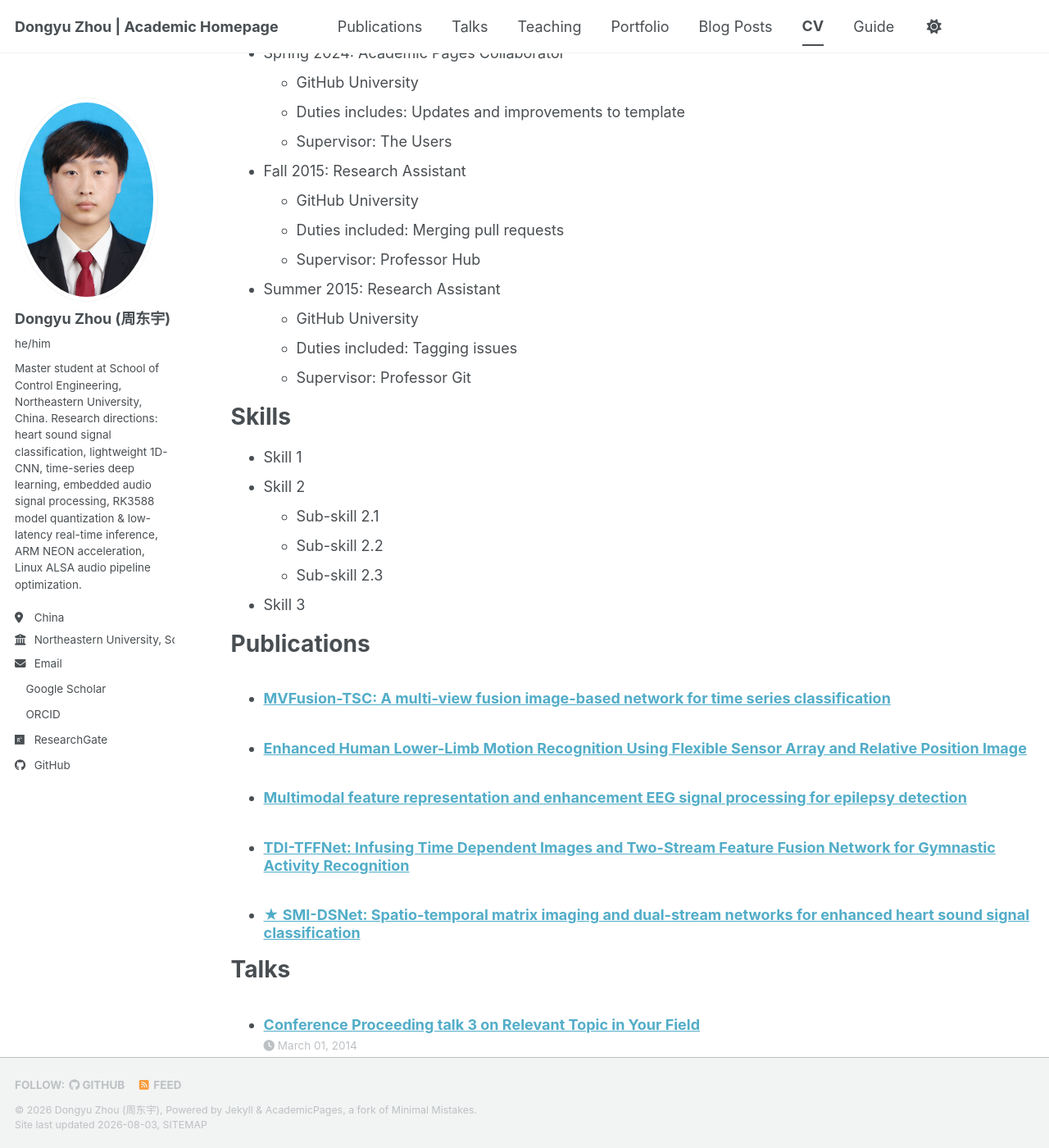
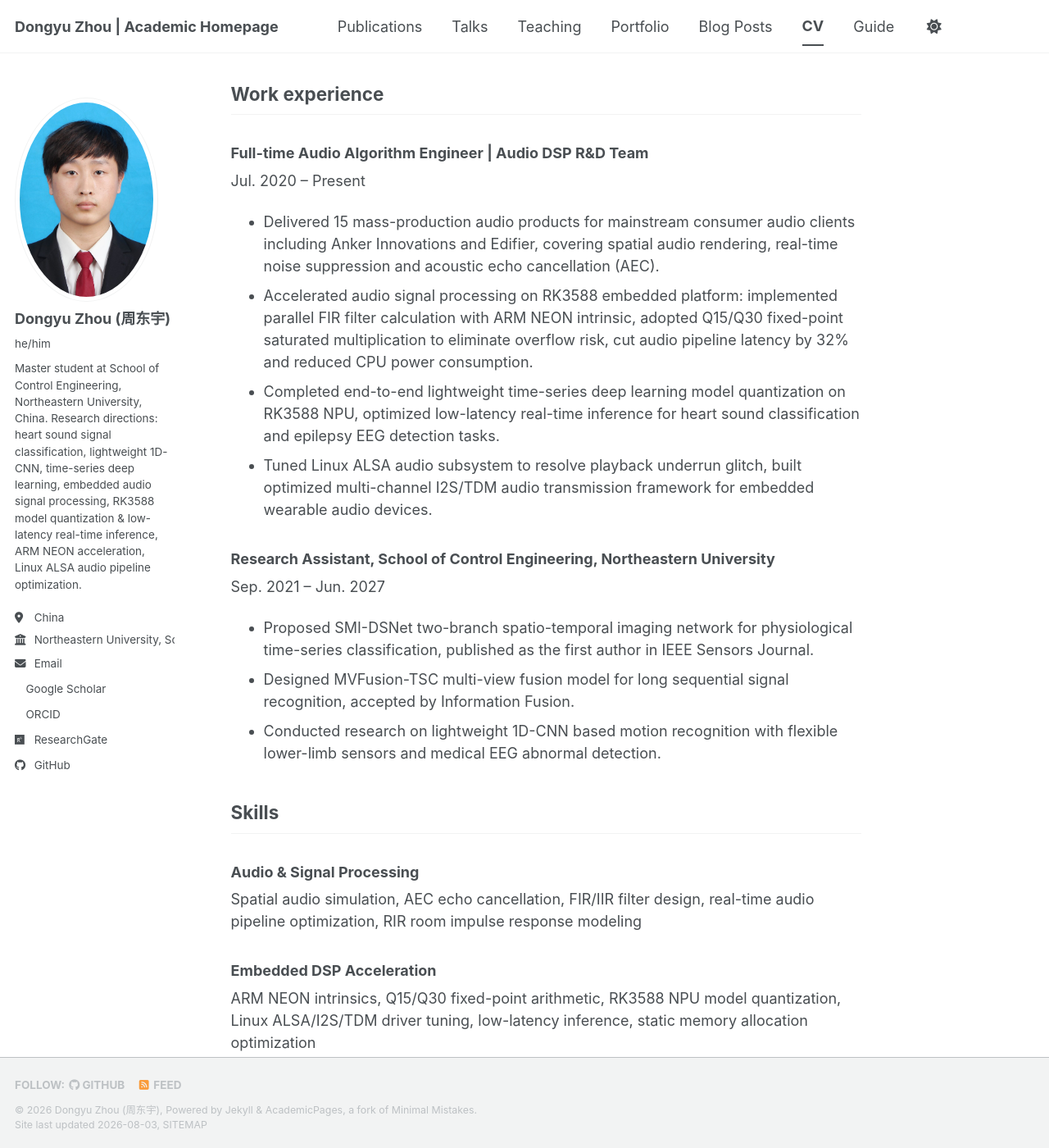
Before and after one commit to ZDY-zhoudongyu/ZDY-zhoudongyu.github.io, a Jekyll site: the page built from _pages/cv.md, in a window 1280 px wide and 1400 px high, scrolled down 313 px. Shown: the whole window at 82% size. Built offline with Jekyll 4.4.1, drawn with Linux system fonts in a browser that asks for light colours; our own code applies the rules of GitHub Pages for plain Markdown files; a style sheet for code colours, icons or effects is not loaded; some of the changed text lies outside the part shown.

Commit message:
Revise CV content and structure
Updated CV with education, work experience, skills, and publications sections.

```diff
--- a/_pages/cv.md
+++ b/_pages/cv.md
@@ -1,64 +1,32 @@
----
-layout: archive
-title: "CV"
-permalink: /cv/
-author_profile: true
-redirect_from:
-  - /resume
----
+# CV
 
-{% include base_path %}
+## Education
+- M.S. in Control Engineering, Northeastern University, Sep. 2021 – Jun. 2027 (Expected)
+- B.S. in Automation, Hebei University of Engineering, Sep. 2017 – Jun. 2021
 
-Education
-======
-* Ph.D in Version Control Theory, GitHub University, 2018 (expected)
-* M.S. in Jekyll, GitHub University, 2014
-* B.S. in GitHub, GitHub University, 2012
+## Work experience
+### Full-time Audio Algorithm Engineer | Audio DSP R&D Team
+Jul. 2020 – Present
+- Delivered 15 mass-production audio products for mainstream consumer audio clients including Anker Innovations and Edifier, covering spatial audio rendering, real-time noise suppression and acoustic echo cancellation (AEC).
+- Accelerated audio signal processing on RK3588 embedded platform: implemented parallel FIR filter calculation with ARM NEON intrinsic, adopted Q15/Q30 fixed-point saturated multiplication to eliminate overflow risk, cut audio pipeline latency by 32% and reduced CPU power consumption.
+- Completed end-to-end lightweight time-series deep learning model quantization on RK3588 NPU, optimized low-latency real-time inference for heart sound classification and epilepsy EEG detection tasks.
+- Tuned Linux ALSA audio subsystem to resolve playback underrun glitch, built optimized multi-channel I2S/TDM audio transmission framework for embedded wearable audio devices.
 
-Work experience
-======
-* Spring 2024: Academic Pages Collaborator
-  * GitHub University
-  * Duties includes: Updates and improvements to template
-  * Supervisor: The Users
+### Research Assistant, School of Control Engineering, Northeastern University
+Sep. 2021 – Jun. 2027
+- Proposed SMI-DSNet two-branch spatio-temporal imaging network for physiological time-series classification, published as the first author in IEEE Sensors Journal.
+- Designed MVFusion-TSC multi-view fusion model for long sequential signal recognition, accepted by Information Fusion.
+- Conducted research on lightweight 1D-CNN based motion recognition with flexible lower-limb sensors and medical EEG abnormal detection.
 
-* Fall 2015: Research Assistant
-  * GitHub University
-  * Duties included: Merging pull requests
-  * Supervisor: Professor Hub
+## Skills
+### Audio & Signal Processing
+Spatial audio simulation, AEC echo cancellation, FIR/IIR filter design, real-time audio pipeline optimization, RIR room impulse response modeling
 
-* Summer 2015: Research Assistant
-  * GitHub University
-  * Duties included: Tagging issues
-  * Supervisor: Professor Git
+### Embedded DSP Acceleration
+ARM NEON intrinsics, Q15/Q30 fixed-point arithmetic, RK3588 NPU model quantization, Linux ALSA/I2S/TDM driver tuning, low-latency inference, static memory allocation optimization
 
-Skills
-======
-* Skill 1
-* Skill 2
-  * Sub-skill 2.1
-  * Sub-skill 2.2
-  * Sub-skill 2.3
-* Skill 3
+### Time-Series Deep Learning
+Lightweight 1D-CNN, sequential Transformer, spatio-temporal matrix imaging, two-stream DSNet architecture, model pruning & post-training quantization
 
-Publications
-======
-  <ul>{% for post in site.publications reversed %}
-    {% include archive-single-cv.html %}
-  {% endfor %}</ul>
-
-Talks
-======
-  <ul>{% for post in site.talks reversed %}
-    {% include archive-single-talk-cv.html  %}
-  {% endfor %}</ul>
-
-Teaching
-======
-  <ul>{% for post in site.teaching reversed %}
-    {% include archive-single-cv.html %}
-  {% endfor %}</ul>
-
-Service and leadership
-======
-* Currently signed in to 43 different slack teams
+### Programming & Tools
+C/C++, Python, MATLAB, Git, Jekyll academic site development, GitHub Pages deployment
```
